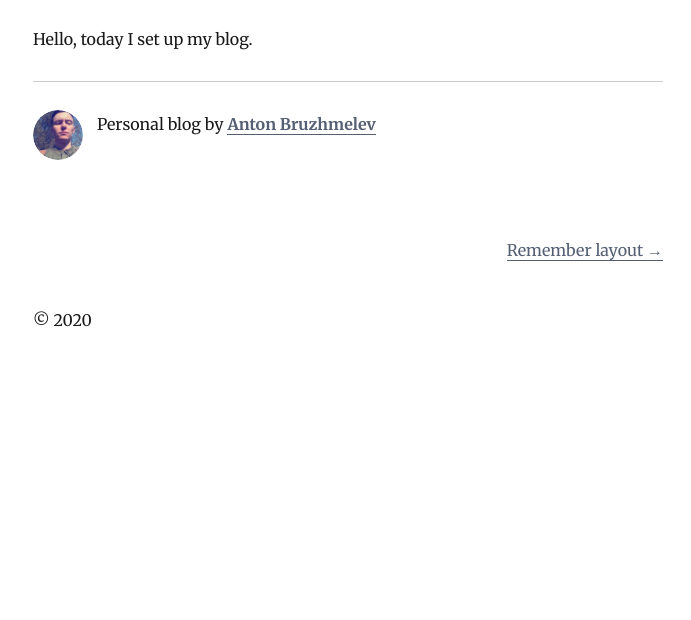
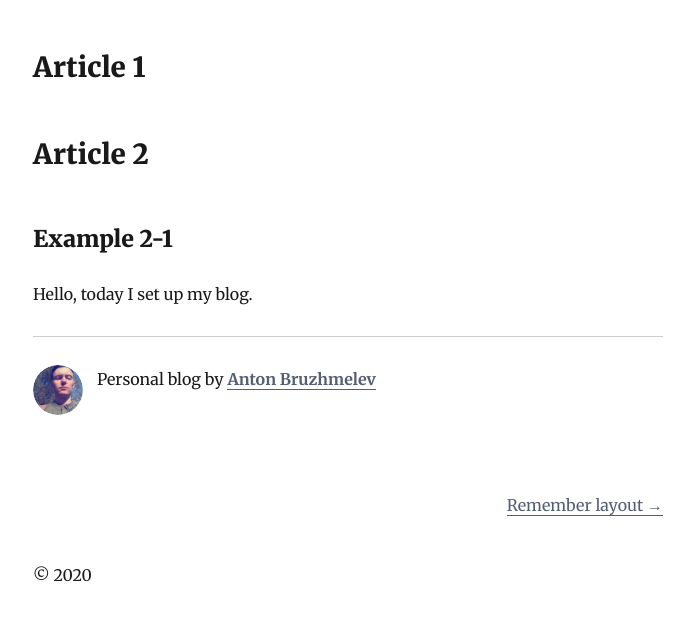
Before and after one commit to bruzhmelev/blog, a Gatsby site: page /hello-world/ in a window 1280 px wide. Shown: the part 170-790 px from the top of the page, without its empty margins (292-983 px from the left). Built offline with nearby package versions, Linux system fonts and the light colour scheme; Gatsby itself is replaced by a stand-in of ours; some packages are replaced by stand-ins of ours.

```diff
--- a/content/blog/hello-world/index.md
+++ b/content/blog/hello-world/index.md
@@ -4,4 +4,11 @@
 description: "Hello World"
 ---
 
+
+## Article 1
+
+## Article 2
+
+### Example 2-1
+
 Hello, today I set up my blog.
```
